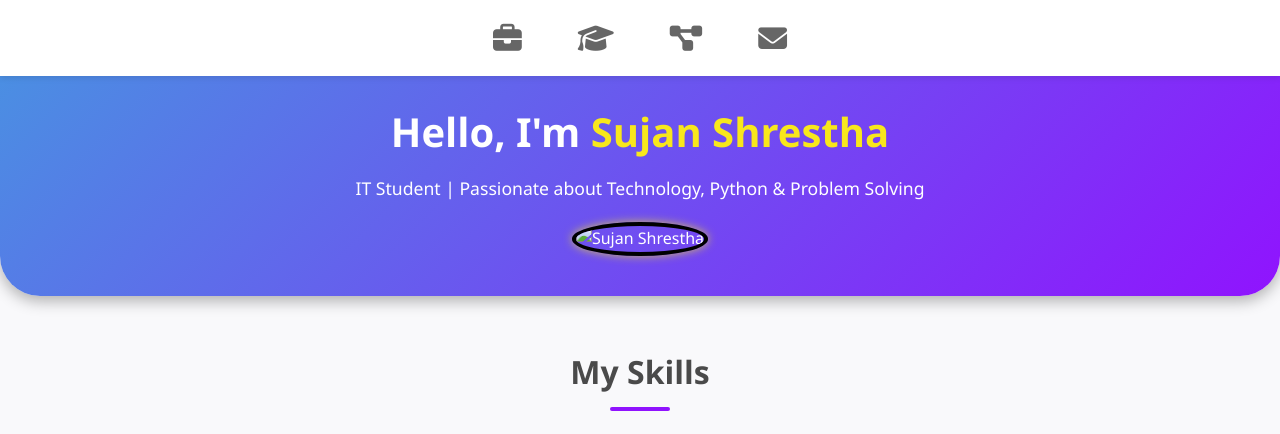
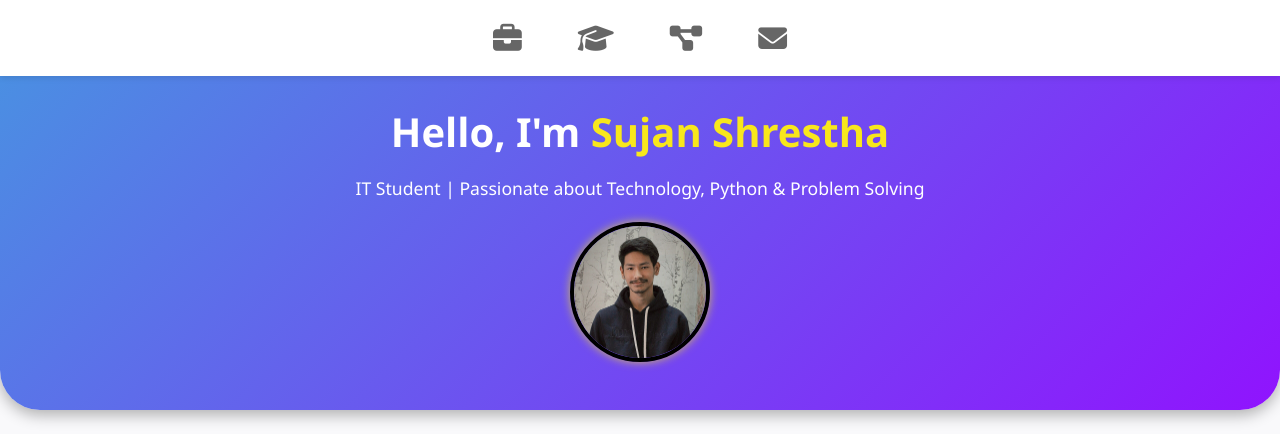
Before and after one commit to Aridozukato/sujan-shrestha, a plain HTML site: page index.html in a window 1280 px wide. Shown: the top 434 px of the page. Drawn offline with Linux system fonts and the light colour scheme; files that its build step writes are made by us from their sources.

Commit message:
Update index.html

```diff
--- a/index.html
+++ b/index.html
@@ -22,7 +22,7 @@
     <div class="container">
       <h1>Hello, I'm <span>Sujan Shrestha</span></h1>
       <p>IT Student | Passionate about Technology, Python & Problem Solving</p>
-      <img src="images/sujan.jpg" alt="Sujan Shrestha" class="profile-img" />
+      <img src="sujan.jpg" alt="Sujan Shrestha" class="profile-img" />
     </div>
   </header>
 
```
